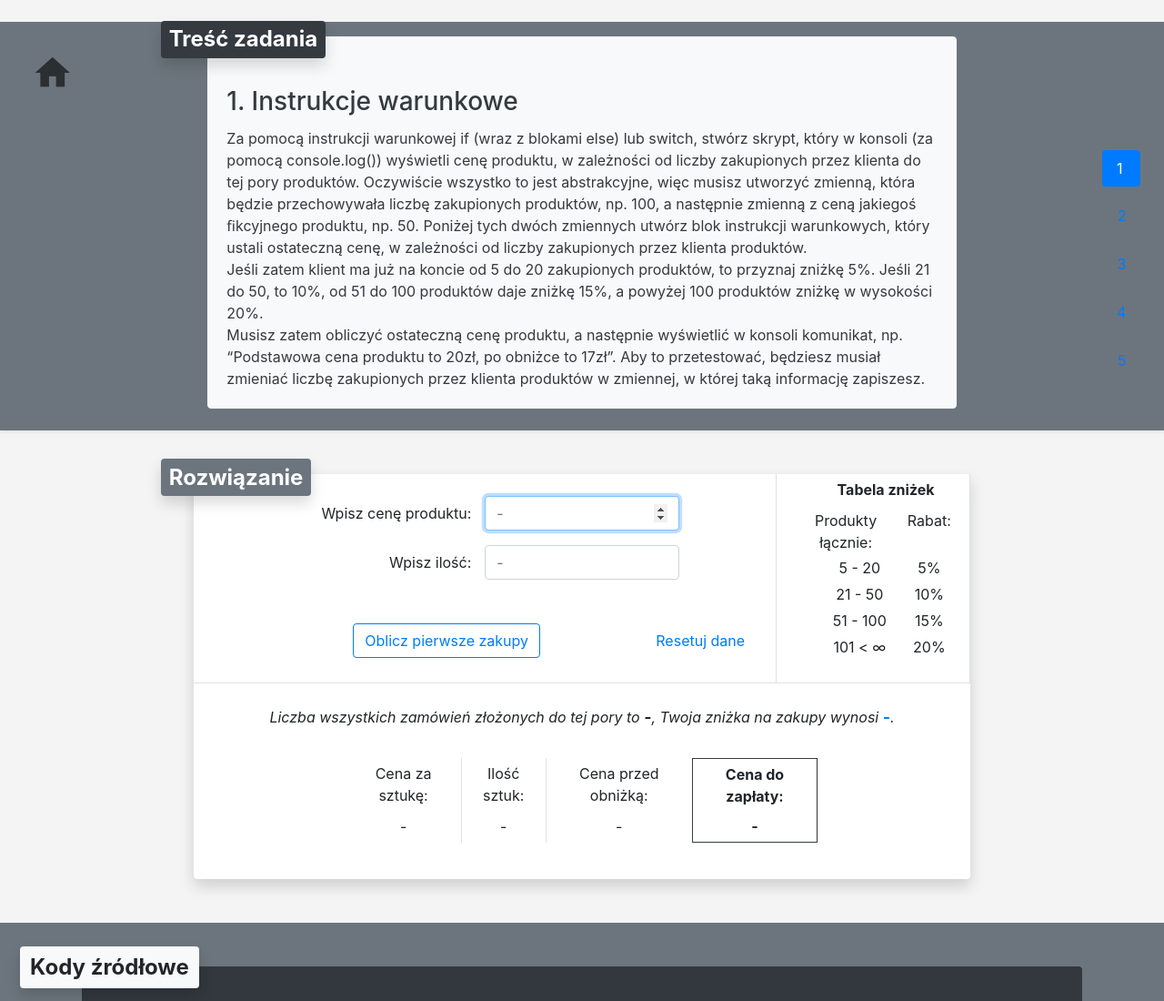
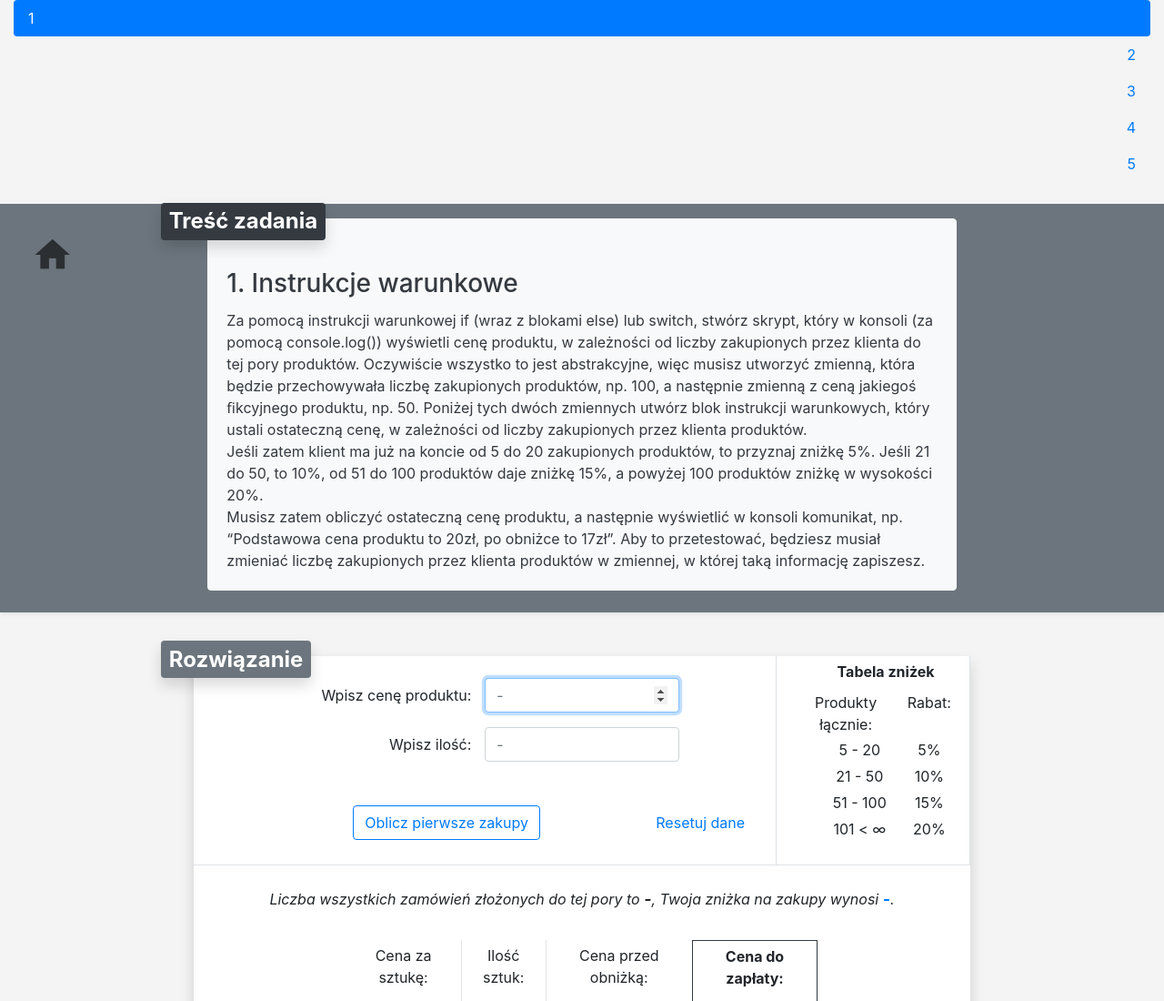
Before and after one commit to kargeb/bootcampJavaScript, a plain HTML site: page week_1/11.html in a window 1280 px wide. Shown: the top 1100 px of the page at 91% size. Drawn offline with nearby package versions, Linux system fonts and the light colour scheme.

Commit message:
35 beginning

```diff
--- a/css/styleNew.css
+++ b/css/styleNew.css
@@ -199,15 +199,15 @@ progress {
 
 }
 
-nav {
+/* nav {
     margin-top: 10%;
     right: 2%;
     position: fixed;
-}
+} */
 
-nav li {
+/* nav li {
     margin-top: 30%;
-}
+} */
 
 #task33div{
     min-height: 5rem;
```
Also changed, not shown: week_3/35.js (+0 -38 lines).
